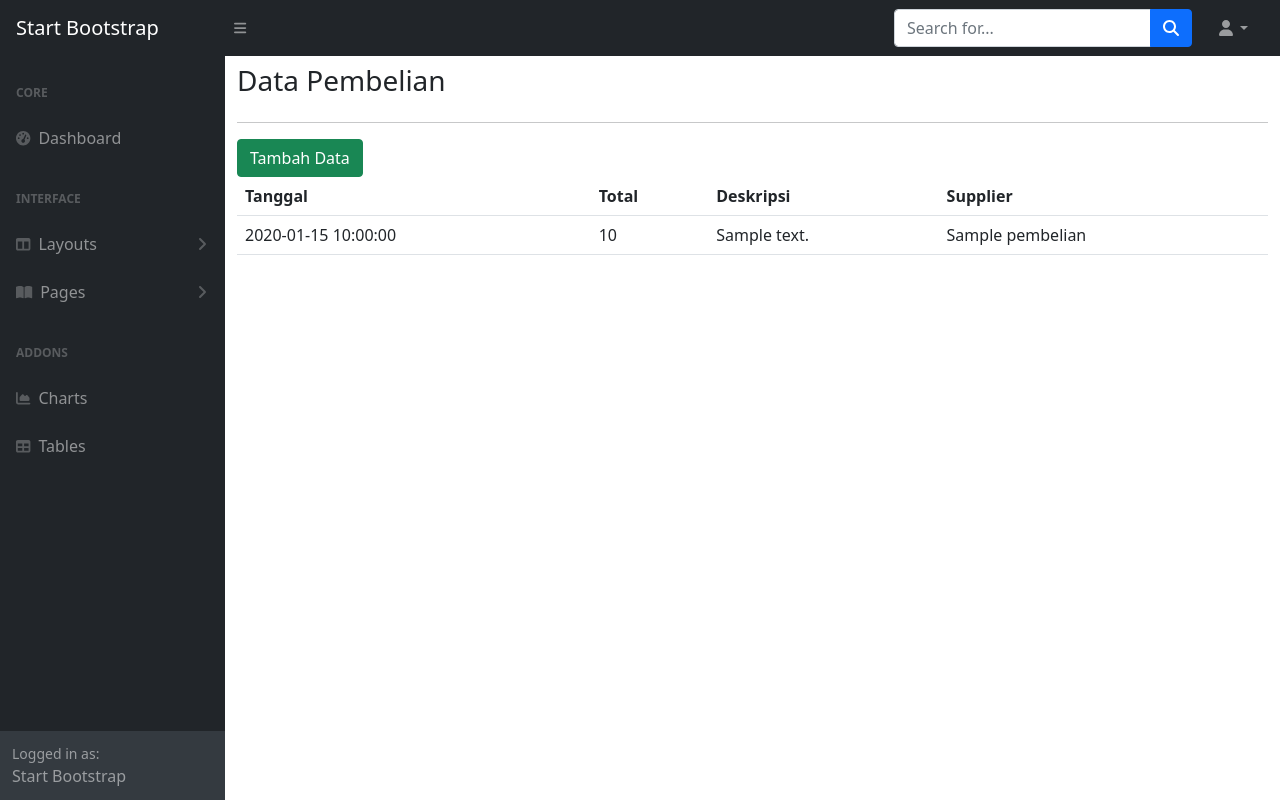
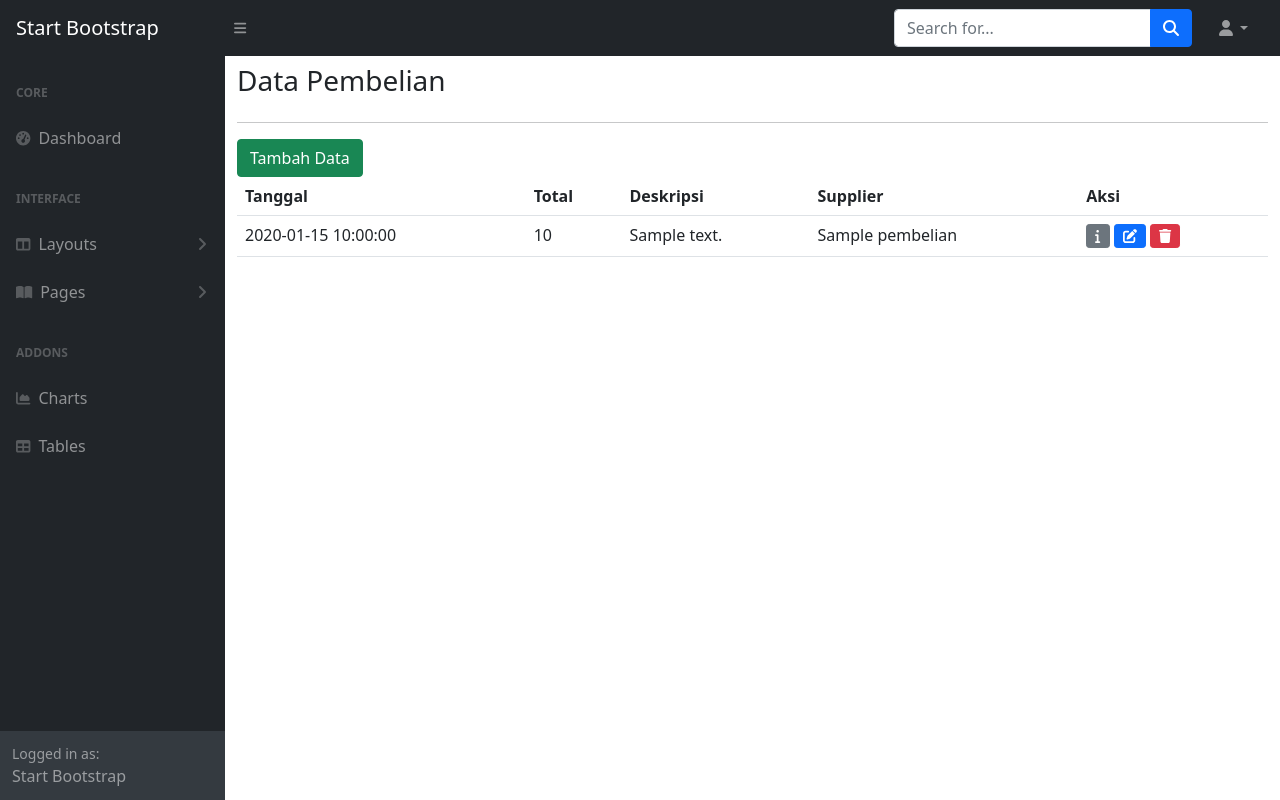
Before and after one commit to Zianasti/TUBES_TOKO-MATERIAL, a CodeIgniter app: the page made by tbpemrog3_client/application/views/purchases/index.php in a window 1280 px wide. Run offline with CodeIgniter, Linux system fonts and the light colour scheme; the template is opened without the code that fills it: most values are stand-ins (such as "Sample title", 1, 10 or a date in 2020); some libraries are stand-ins or nearby versions.

Commit message:
Tambah tombol aksi di halaman index Purchases

```diff
--- a/tbpemrog3_client/application/views/purchases/index.php
+++ b/tbpemrog3_client/application/views/purchases/index.php
@@ -30,6 +30,7 @@
                             <th>Total</th>
                             <th>Deskripsi</th>
                             <th>Supplier</th>
+                            <th>Aksi</th>
                         </tr>
                     <?php foreach($data_pembelian as $dp): ?>
                         <tr>
@@ -37,6 +38,17 @@
                             <td><?= $dp['total'] ?></td>
                             <td><?= $dp['description'] ?></td>
                             <td><?= $dp['name'] ?></td>
+                            <td>
+                                <button class="btn btn-secondary btn-sm">
+                                    <i class="fa fa-info"></i>
+                                </button>
+                                <button class="btn btn-primary btn-sm">
+                                    <i class="fa fa-edit"></i>
+                                </button>
+                                <button class="btn btn-danger btn-sm">
+                                    <i class="fa fa-trash"></i>
+                                </button>
+                            </td>
                         </tr>
                     <?php endforeach; ?>
                     </table>
```
